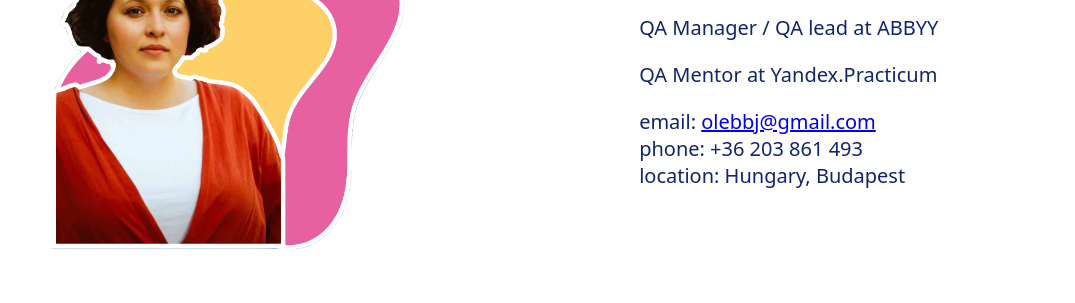
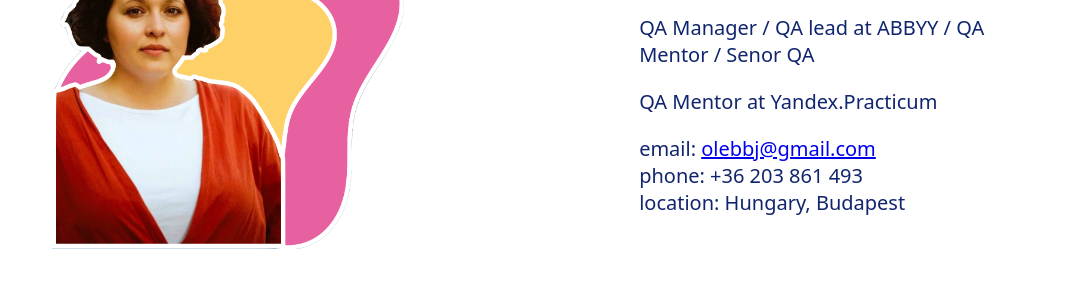
Before and after one commit to sergeevaa/resume, a plain HTML site: page index.html in a window 1280 px wide. Shown: the part 142-445 px from the top of the page, without its empty margins (102-1177 px from the left). Drawn offline with Linux system fonts and the light colour scheme.

Commit message:
Update index.html

```diff
--- a/index.html
+++ b/index.html
@@ -26,7 +26,7 @@
             <div class="name"></div>
             <div class="aboutme">
                 <p style="font-size: 30px; text-shadow: 1px 1px 1px #FDD068;">Sergeeva Anastasiia</p>
-                <p>QA Manager / QA lead at ABBYY</p>
+                <p>QA Manager / QA lead at ABBYY / QA Mentor / Senor QA</p>
                 <p>QA Mentor at Yandex.Practicum</p>
                 <p>email: <a href="mailto:olebbj@gmail.com">olebbj@gmail.com</a><br> phone: +36 203 861 493 <br> location: Hungary, Budapest</p>
             </div>
```
